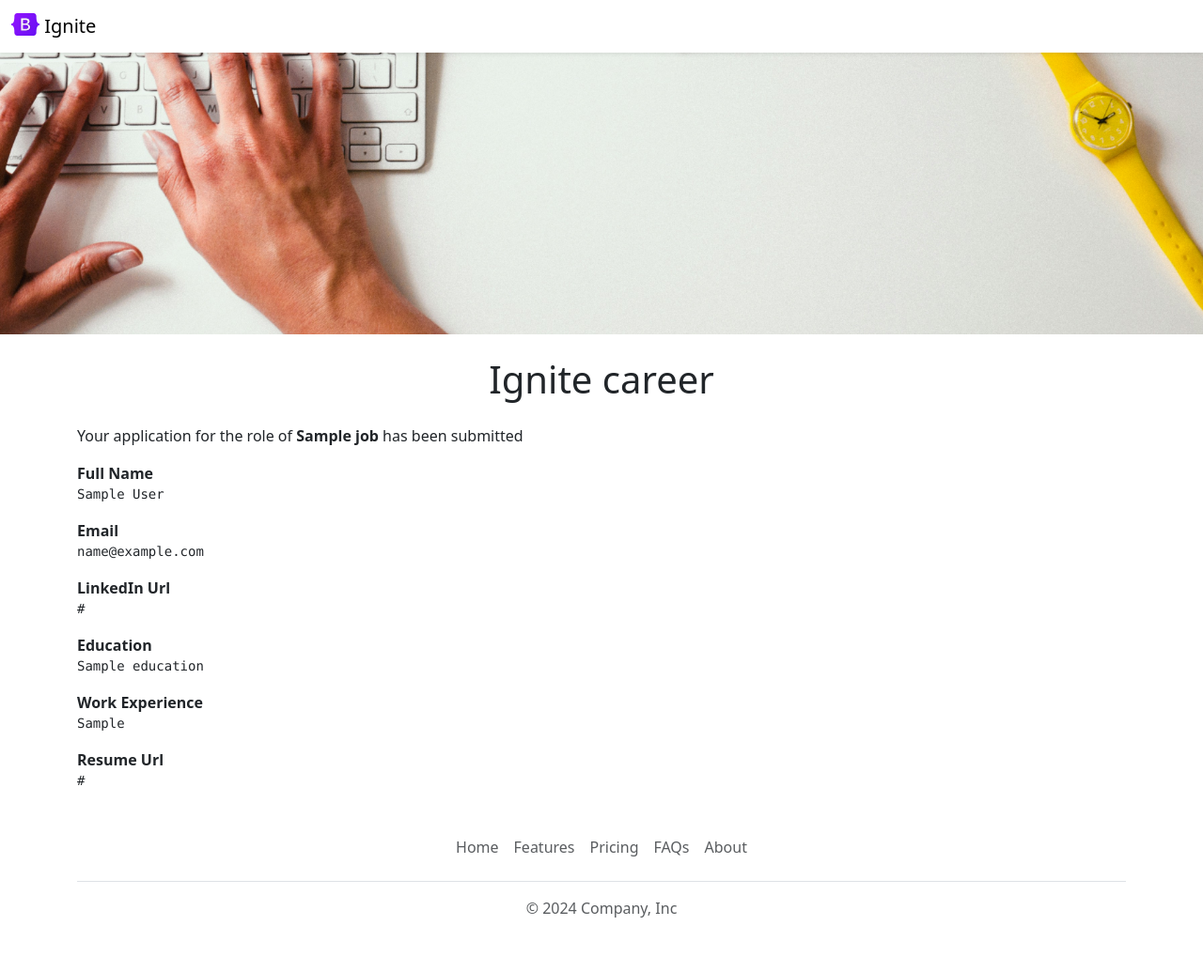
After one commit to rahulrawatgujjar/careers-website-v2, a Flask app: template templates/application_submitted.html in a window 1280 px wide. The commit adds this page. Shown: the whole page at 94% size. Run offline with Flask 3, Linux system fonts and the light colour scheme; the template is opened without the code that fills it: most values are stand-ins (such as "Sample title", 1, 10 or a date in 2020).

Commit message:
added applications to database

```diff
--- a/app.py
+++ b/app.py
@@ -1,5 +1,5 @@
-from flask import Flask, render_template, jsonify
-from database import load_jobs_from_db, load_job_from_db
+from flask import Flask, render_template, jsonify, request
+from database import load_jobs_from_db, load_job_from_db, add_application_to_db
 
 app = Flask(__name__)
 
@@ -25,5 +25,13 @@ def show_job(id):
     return "Not found", 404
 
 
+@app.route("/job/<id>/apply",methods=["post"])
+def apply_to_job(id):
+  data=request.form
+  job=load_job_from_db(id)
+  add_application_to_db(id,data)
+  return render_template("application_submitted.html", application=data, job=job)
+
+
 if __name__ == "__main__":
   app.run(host="0.0.0.0", debug=True)
--- /dev/null
+++ b/templates/application_submitted.html
@@ -0,0 +1,44 @@
+<!DOCTYPE html>
+<html>
+  <head>
+    <title>Application Submitted</title>
+    {% include "bootstrap.html" %}
+  </head>
+  <body>
+    {% include "nav.html" %}
+    {% include "banner.html" %}
+    <div class="container">
+      <h1 class="text-center mt-2 mb-4">
+        Ignite career
+      </h1>
+      <div class="mt-2 mb-2">
+        <p>Your application for the role of <b>{{job.title}}</b> has been submitted</p>
+      </div>
+      <div class="mb-2">
+        <b>Full Name</b>
+        <pre>{{application["full_name"]}}</pre>
+      </div>
+      <div class="mb-2">
+        <b>Email</b>
+        <pre>{{application["email"]}}</pre>
+      </div>
+      <div class="mb-2">
+        <b>LinkedIn Url</b>
+        <pre>{{application["linkedin_url"]}}</pre>
+      </div>
+      <div class="mb-2">
+        <b>Education</b>
+        <pre>{{application["education"]}}</pre>
+      </div>
+      <div class="mb-2">
+        <b>Work Experience</b>
+        <pre>{{application["work_experience"]}}</pre>
+      </div>
+      <div class="mb-2">
+        <b>Resume Url</b>
+        <pre>{{application["resume_url"]}}</pre>
+      </div>
+    </div>
+    {% include "footer.html" %}
+  </body>
+</html>
--- a/templates/jobpage.html
+++ b/templates/jobpage.html
@@ -11,7 +11,7 @@
       <h1 class="text-center mt-2 mb-2">
         Ignite career
       </h1>
-      <h3 cla>{{job.title}}</h3>
+      <h3>{{job.title}}</h3>
       <p class="lead" >{{job.location}}</p>
       <h4>Responsibilities</h3>
       <ul>
@@ -27,6 +27,7 @@
       </ol>
       <h4>Salary</h3>
       <p>{{job.currency}}{{job.salary}}</p>
+      {% include "application_form.html" %}
     </div>
     {% include "footer.html" %}
   </body>
```
Also changed, not shown: database.py (+15 -0 lines), templates/application_form.html (added, +29 -0 lines).
